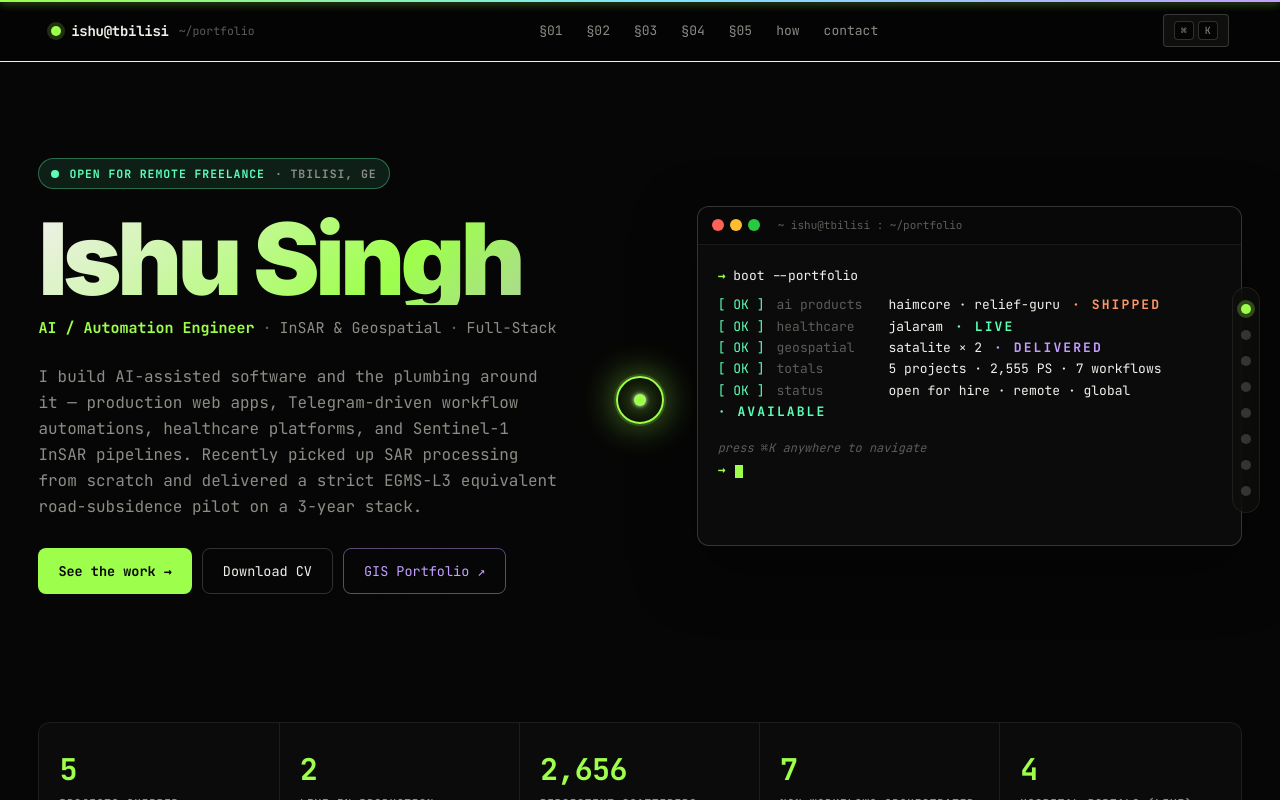
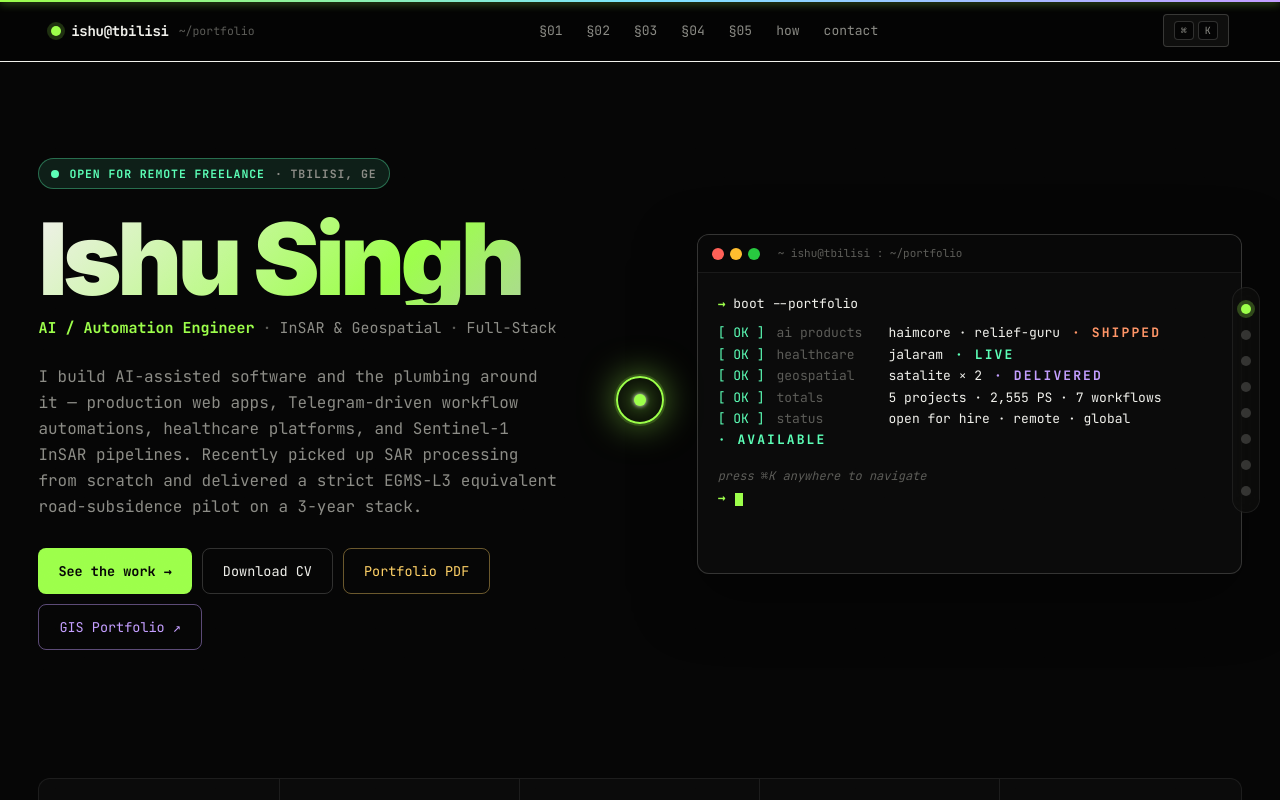
Before and after one commit to ishunteam-png/portfolio-site, a React (Vite) app: page / in a window 1280 px wide. Shown: the top 800 px of the page. Built offline with nearby package versions, Linux system fonts and the light colour scheme; the HTML template or start-up script is replaced by a standard one.

Commit message:
feat: add portfolio PDF with all 17 GIS projects + restore Portfolio PDF button in hero

```diff
--- a/src/sections/Hero.tsx
+++ b/src/sections/Hero.tsx
@@ -10,7 +10,6 @@ export function Hero() {
   const my = useMotionValue(50);
   const coarse = useCoarsePointer();
 
-  // Mouse-tracked gradient mask position
   const bg = useTransform(
     [mx, my],
     ([x, y]: number[]) =>
@@ -34,12 +33,10 @@ export function Hero() {
 
   return (
     <header id="top" className="hero-root relative overflow-hidden">
-      {/* Mouse-tracked gradient mesh */}
       <motion.div
         className="absolute inset-0 pointer-events-none -z-10"
         style={{ background: bg }}
       />
-      {/* Crosshatch grid */}
       <div
         className="absolute inset-0 pointer-events-none -z-10 opacity-[0.32]"
         style={{
@@ -67,7 +64,7 @@ export function Hero() {
               <span className="absolute inset-[-3px] rounded-full bg-mint opacity-50 animate-ping" />
             </span>
             <span>OPEN FOR REMOTE FREELANCE</span>
-            <span className="text-ink-mute">· TBILISI, GE</span>
+            <span className="text-ink-mute">&middot; TBILISI, GE</span>
           </motion.div>
 
           <motion.h1
@@ -95,9 +92,9 @@ export function Hero() {
             className="font-mono text-[15px] text-ink-mute mb-6 flex flex-wrap gap-2"
           >
             <span className="text-lime font-bold">AI / Automation Engineer</span>
-            <span className="text-ink-dim">·</span>
+            <span className="text-ink-dim">&middot;</span>
             <span>InSAR &amp; Geospatial</span>
-            <span className="text-ink-dim">·</span>
+            <span className="text-ink-dim">&middot;</span>
             <span>Full-Stack</span>
           </motion.p>
 
@@ -107,7 +104,7 @@ export function Hero() {
             transition={{ duration: 0.5, delay: 0.4 }}
             className="text-[16px] leading-relaxed text-ink-mute mb-7 max-w-[520px]"
           >
-            I build AI-assisted software and the plumbing around it —
+            I build AI-assisted software and the plumbing around it &mdash;
             production web apps, Telegram-driven workflow automations,
             healthcare platforms, and Sentinel-1 InSAR pipelines. Recently
             picked up SAR processing from scratch and delivered a strict
@@ -126,7 +123,7 @@ export function Hero() {
                          bg-lime text-bg font-mono font-bold text-[13.5px]
                          hover:shadow-glow-lime transition-shadow"
             >
-              See the work →
+              See the work &rarr;
             </MagneticButton>
             <MagneticButton
               href={withBase("/pdf/Ishu_Singh_CV.pdf")}
@@ -140,6 +137,21 @@ export function Hero() {
               Download CV
             </MagneticButton>
             <MagneticButton
+              href={withBase("/pdf/Ishu_Singh_Portfolio.pdf")}
+              download
+              target="_blank"
+              rel="noopener noreferrer"
+              className="inline-flex items-center gap-2 px-5 py-3 rounded-lg
+                         border border-rule-strong font-mono text-[13.5px]
+                         hover:border-amber hover:text-amber transition-colors"
+              style={{
+                borderColor: "rgba(255,209,102,0.4)",
+                color: "#FFD166",
+              }}
+            >
+              Portfolio PDF
+            </MagneticButton>
+            <MagneticButton
               href="https://ishunteam-png.github.io/gis-portfolio/"
               target="_blank"
               rel="noopener noreferrer"
@@ -151,12 +163,11 @@ export function Hero() {
                 color: "#C39DFF",
               }}
             >
-              GIS Portfolio ↗
+              GIS Portfolio &#8599;
             </MagneticButton>
           </motion.div>
         </div>
 
-        {/* Hidden on mobile — terminal is decorative and makes mobile hero very tall */}
         <div className="hidden md:block">
           <Terminal />
         </div>
```
Also changed, not shown: 1 other file (tests, documents, lock files or other folders).
